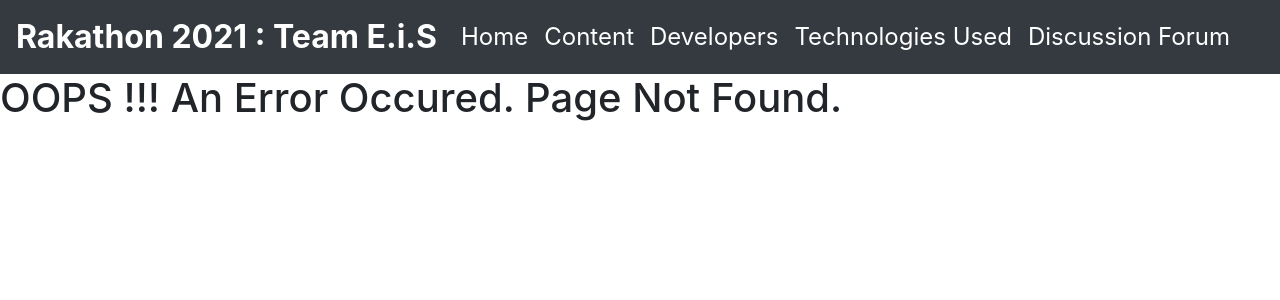
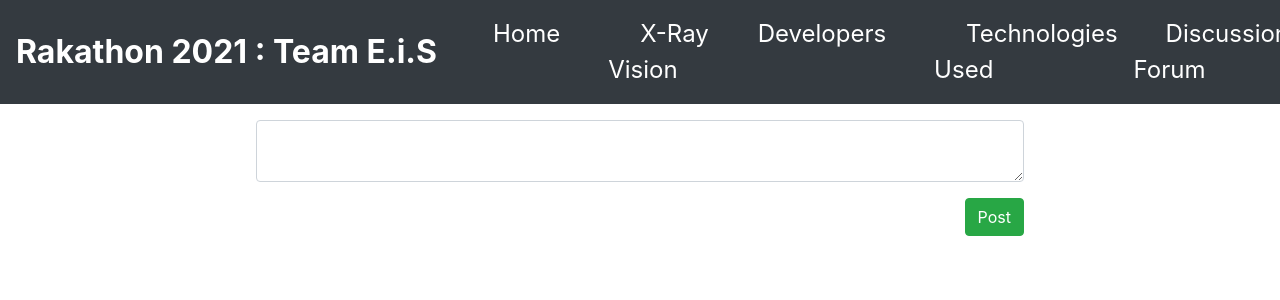
Before and after one commit to Prateek-Yashaswi/X-Ray-Vision, a React (Create React App) app: page /discussion in a window 1280 px wide. Before the commit this address had no page. Shown: the top 300 px of the page. Built offline with nearby package versions, Linux system fonts and the light colour scheme.

Commit message:
Discussion Forum

```diff
--- a/package.json
+++ b/package.json
@@ -9,6 +9,7 @@
     "@testing-library/user-event": "^12.8.3",
     "axios": "^0.21.1",
     "bootstrap": "^4.6.0",
+    "firebase": "^8.3.2",
     "react": "^17.0.2",
     "react-bootstrap": "^1.5.2",
     "react-dom": "^17.0.2",
--- a/src/App.js
+++ b/src/App.js
@@ -1,26 +1,50 @@
-import React from 'react';
+import React, { Component } from 'react';
 import './App.css';
 import Header from './components/Header';
 import Content from './components/Content';
 import Mynav from './components/Mynav';
-import {Switch,Route} from 'react-router-dom';
+import { Switch, Route } from 'react-router-dom';
 import Error from './components/Error';
 import Devs from './components/Developers';
+import 'bootstrap/dist/css/bootstrap.css';
+import 'bootstrap/dist/js/bootstrap.js';
+import firebase from 'firebase/app';
+import 'firebase/database';
+import ThreadDisplay from './components/Discussion/Threaddisplay';
 
+class App extends Component {
+  constructor(props) {
+    super(props);
 
-function App() {
+    const config =
+    {
+      apiKey: "AIzaSyAzOLxJForep4JreGgaWc1T7sLPE37sJdA",
+      authDomain: "rakathon2021.firebaseapp.com",
+      projectId: "rakathon2021",
+      storageBucket: "rakathon2021.appspot.com",
+      messagingSenderId: "474743612391",
+      appId: "1:474743612391:web:98196fd37f41ca2c085342"
+    };
+
+    this.app = firebase.initializeApp(config);
+    this.database = this.app.database();
+  }
+
+  render() {
     return (
       <div className='body'>
-    <Mynav/>
+        <Mynav />
         <Switch>
-      <Route exact path="/" component={Header}/>
-      <Route path="/content" component={Content}/>
+          <Route exact path="/" component={Header} />
+          <Route path="/content" component={Content} />
           <Route path='/developers' component={Devs}></Route>
-      <Route component={Error}/>
+          <Route path='/discussion'><ThreadDisplay database={this.database} /></Route>
+          <Route component={Error} />
         </Switch>
 
       </div>
     );
   }
+}
 
 export default App;
--- a/src/components/Developers.css
+++ b/src/components/Developers.css
@@ -6,7 +6,7 @@
     border-radius: 50%;
     width: 300px;
     height: 300px;
-    background-image: url(../assets/prateek.jfif);
+    background-image: url(../assets/prateek.jpg);
     background-size: cover;
     margin-left: auto;
     margin-right: auto;
@@ -68,7 +68,7 @@
         border-radius: 50%;
         width: 200px;
         height: 200px;
-        background-image: url(../assets/prateek.jfif);
+        background-image: url(../assets/prateek.jpg);
         background-size: cover;
         margin-left: auto;
         margin-right: auto;
--- /dev/null
+++ b/src/components/Discussion/Post/Post.css
@@ -0,0 +1,9 @@
+.post-body {
+    margin: 1em 20%;
+  }
+
+  @media(max-width: 900px) {
+    .post-body {
+      margin: 1em;
+    }
+  }
--- /dev/null
+++ b/src/components/Discussion/Post/Post.js
@@ -0,0 +1,16 @@
+import React from 'react';
+import '../Post/Post.css';
+
+const Post = (props) => (
+  <div className="panel panel-default post-body">
+    <div className="panel-body">
+      {
+        props.postBody.map((postPart, idx) => (
+          <div key={idx}>{postPart}</div>
+        ))
+      }
+    </div>
+  </div>
+);
+
+export default Post;
--- /dev/null
+++ b/src/components/Discussion/PostEditor/Posteditor.css
@@ -0,0 +1,19 @@
+.post-editor {
+    margin: 1em 20%;
+  }
+
+  .post-editor-button {
+    float: right;
+    margin-top: 1em;
+  }
+
+
+  @media(max-width: 900px) {
+    .post-editor {
+      margin: 1em;
+    }
+
+    .post-body {
+      margin: 1em;
+    }
+  }
--- /dev/null
+++ b/src/components/Discussion/PostEditor/Posteditor.js
@@ -0,0 +1,41 @@
+import React, { Component } from 'react';
+import '../PostEditor/Posteditor.css';
+
+class PostEditor extends Component {
+  constructor(props) {
+    super(props);
+
+    this.state = {
+      newPostBody: '',
+    };
+
+    this.handlePostEditorInputChange = this.handlePostEditorInputChange.bind(this);
+    this.createPost = this.createPost.bind(this);
+  }
+
+  handlePostEditorInputChange(ev) {
+    this.setState({
+      newPostBody: ev.target.value
+    });
+  }
+
+  createPost() {
+    this.props.addPost(this.state.newPostBody);
+    this.setState({
+      newPostBody: '',
+    });
+  }
+
+  render() {
+    return (
+      <div className="panel panel-default post-editor">
+        <div className="panel-body">
+          <textarea className="form-control post-editor-input" value={this.state.newPostBody} onChange={this.handlePostEditorInputChange} />
+          <button className="btn btn-success post-editor-button" onClick={this.createPost}>Post</button>
+        </div>
+      </div>
+    )
+  }
+}
+
+export default PostEditor;
--- /dev/null
+++ b/src/components/Discussion/Threaddisplay.js
@@ -0,0 +1,56 @@
+import React, { Component } from 'react';
+import Post from './Post/Post';
+import PostEditor from './PostEditor/Posteditor';
+
+class ThreadDisplay extends Component {
+  constructor(props) {
+    super(props);
+
+    this.databaseRef = this.props.database.ref().child('post');
+    this.addPost = this.addPost.bind(this);
+    this.updateLocalState = this.updateLocalState.bind(this);
+
+    this.state = {
+      posts: [],
+    }
+  }
+
+  componentWillMount() {
+    const {updateLocalState} = this;
+    this.databaseRef.on('child_added', snapshot => {
+      const response = snapshot.val();
+      updateLocalState(response);
+    });
+  }
+
+  addPost(postBody) {
+    const postToSave = {postBody};
+    this.databaseRef.push().set(postToSave);
+  }
+
+  updateLocalState(response) {
+    const posts = this.state.posts;
+    const brokenDownPost = response.postBody.split(/[\r\n]/g);
+    posts.push(brokenDownPost);
+    this.setState({
+      posts: posts,
+    });
+  }
+
+  render() {
+    return (
+      <div>
+        {
+          this.state.posts.map((postBody, idx) => {
+            return (
+              <Post key={idx} postBody={postBody}/>
+            )
+          })
+        }
+        <PostEditor addPost={this.addPost}/>
+      </div>
+    );
+  }
+}
+
+export default ThreadDisplay;
--- a/src/components/Mynav.css
+++ b/src/components/Mynav.css
@@ -4,10 +4,10 @@
     color: white;
 
 }
-
 .nav-link-text{
     font-size: 1.5rem;
     color: white;
+    padding: 2rem;
 }
 .nav-link-text:hover {
     color: rgb(192, 192, 192);
@@ -18,6 +18,5 @@
         font-weight: bolder;
         font-size: 1.5rem;
         color: white;
-
     }
   }
--- a/src/components/Mynav.js
+++ b/src/components/Mynav.js
@@ -9,12 +9,12 @@ function Mynav() {
             <ReactBootStrap.Navbar.Brand id="nav-brand">Rakathon 2021 : Team E.i.S</ReactBootStrap.Navbar.Brand>
             <ReactBootStrap.Navbar.Toggle aria-controls="basic-navbar-nav" />
             <ReactBootStrap.Navbar.Collapse id="basic-navbar-nav">
-                <ReactBootStrap.Nav className="mr-auto link-div">
+                <ReactBootStrap.Nav className="ml-auto link-div">
                     <NavLink exact to='/' className='nav-link'><span className="nav-link-text">Home</span></NavLink>
-                    <NavLink exact to='/content' className='nav-link'><span className="nav-link-text">Content</span></NavLink>
+                    <NavLink exact to='/content' className='nav-link'><span className="nav-link-text">X-Ray Vision</span></NavLink>
                     <NavLink exact to='/developers' className='nav-link'><span className="nav-link-text">Developers</span></NavLink>
                     <NavLink exact to='/developers' className='nav-link'><span className="nav-link-text">Technologies Used</span></NavLink>
-                    <NavLink exact to='/developers' className='nav-link'><span className="nav-link-text">Discussion Forum</span></NavLink>
+                    <NavLink exact to='/discussion' className='nav-link'><span className="nav-link-text">Discussion Forum</span></NavLink>
                 </ReactBootStrap.Nav>
             </ReactBootStrap.Navbar.Collapse>
         </ReactBootStrap.Navbar>
```
Also changed, not shown: src/components/ThreadDisplay.js (added, +56 -0 lines), src/assets/prateek.jpg (added), 1 other file (tests, documents, lock files or other folders). Lines whose indentation alone changed are shown as unchanged.
